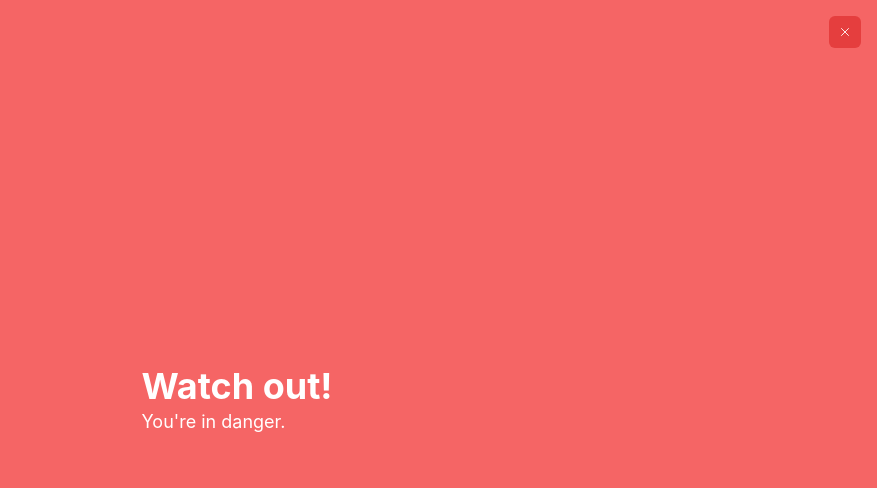
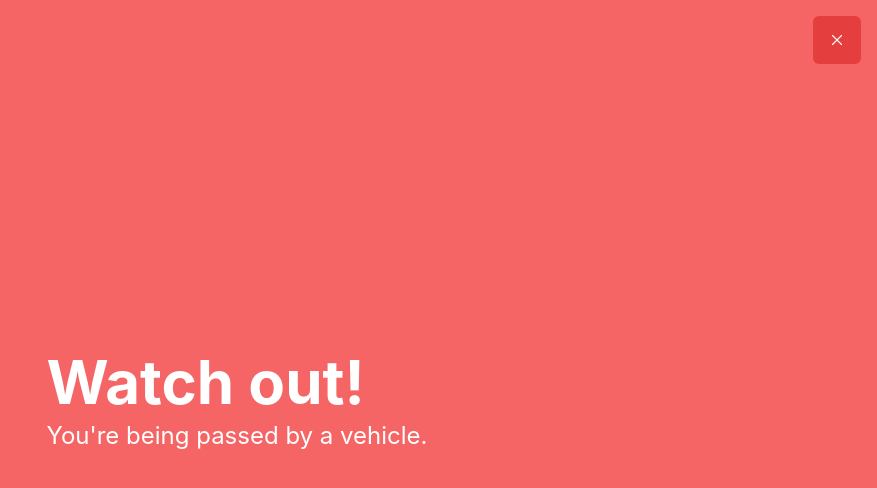
Before and after one commit to tandem-22/tandem, a Next.js app in the folder frontend/: page / in a window 1280 px wide. Both pictures are taken after a click on the element 1200 px from the left and 64 px from the top of the page. Shown: the top 488 px of the page, without its empty margins (403-1280 px from the left). Built offline with nearby package versions, Linux system fonts and the light colour scheme.

Commit message:
Increase font size

```diff
--- a/frontend/src/components/Warning.tsx
+++ b/frontend/src/components/Warning.tsx
@@ -22,7 +22,7 @@ export const Warning = ({ setShowWarning }: Props) => {
         pos="absolute"
         right="4"
         top="4"
-        size="sm"
+        size="lg"
         bg="red.500"
         _active={{}}
         _hover={{}}
@@ -31,8 +31,8 @@ export const Warning = ({ setShowWarning }: Props) => {
         onClick={() => setShowWarning(false)}
       />
       <Box color="white">
-        <Heading fontSize="4xl">Watch out!</Heading>
-        <Text fontSize="lg">{"You're in danger."}</Text>
+        <Heading fontSize="6xl">Watch out!</Heading>
+        <Text fontSize="2xl">{"You're being passed by a vehicle."}</Text>
       </Box>
     </Flex>
   );
```
